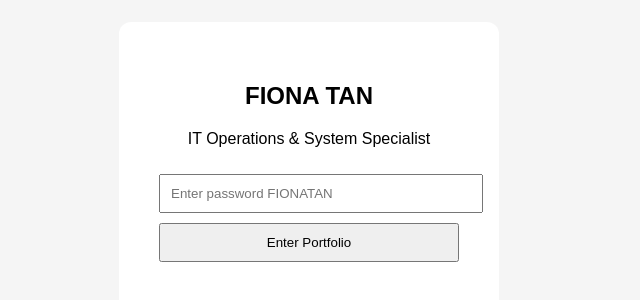
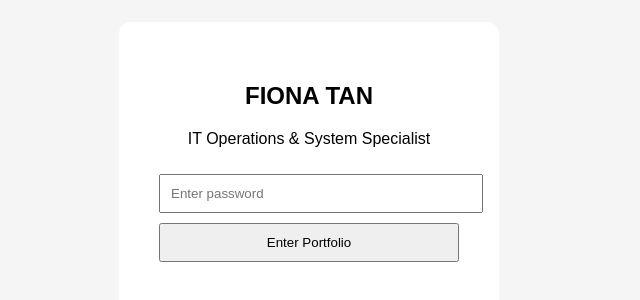
Before and after one commit to GloverGlow/gloverglow.github.io, a plain HTML site: page index.html in a window 1280 px wide. Shown: the part 230-530 px from the top of the page, 331-971 px from the left. Drawn offline with Linux system fonts and the light colour scheme.

Commit message:
Update index.html

```diff
--- a/index.html
+++ b/index.html
@@ -42,7 +42,7 @@
   <h2>FIONA TAN</h2>
   <p>IT Operations & System Specialist</p>
 
-  <input type="password" id="passcode" placeholder="Enter password FIONATAN">
+  <input type="password" id="passcode" placeholder="Enter password">
 
   <button onclick="checkPass()">Enter Portfolio</button>
 
```
